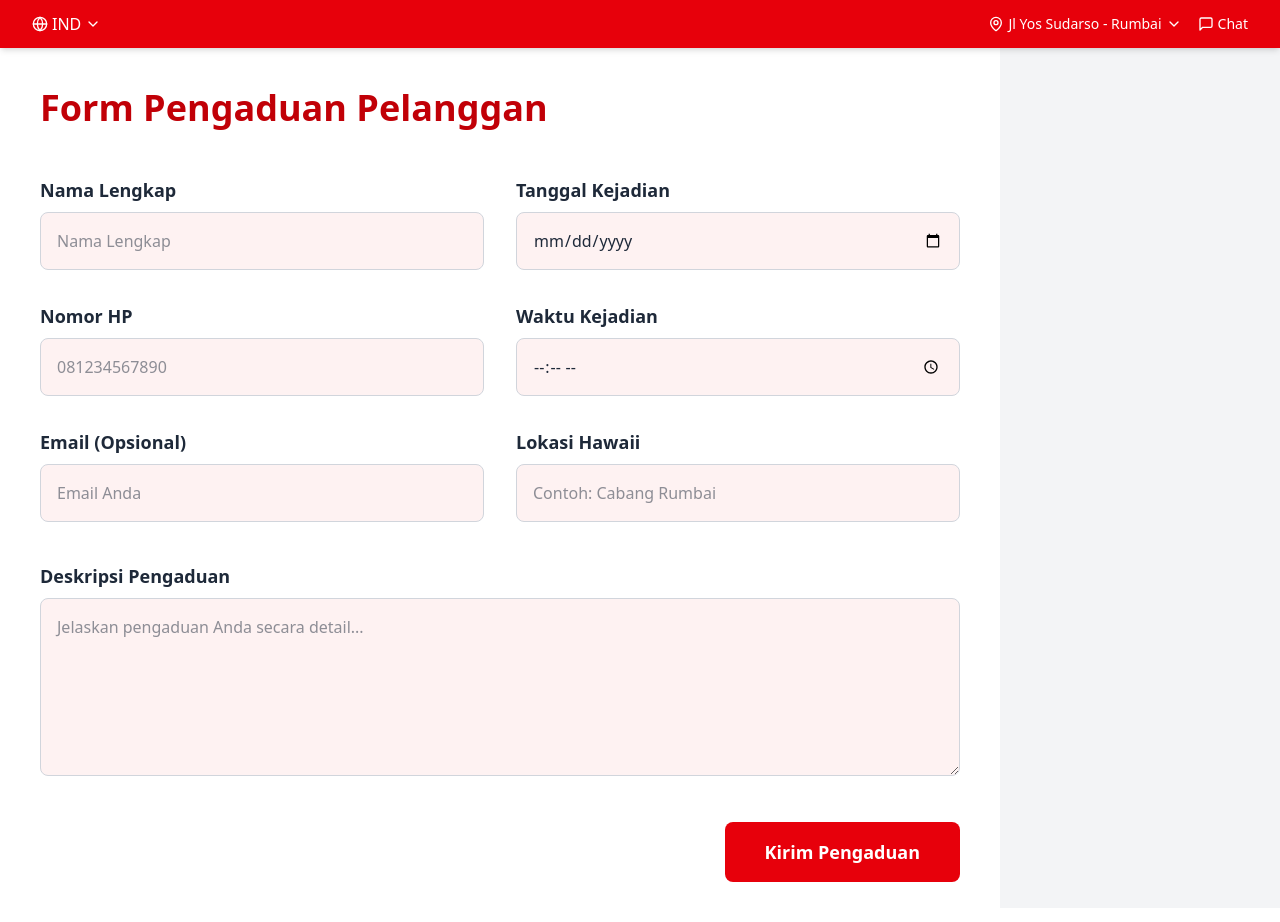
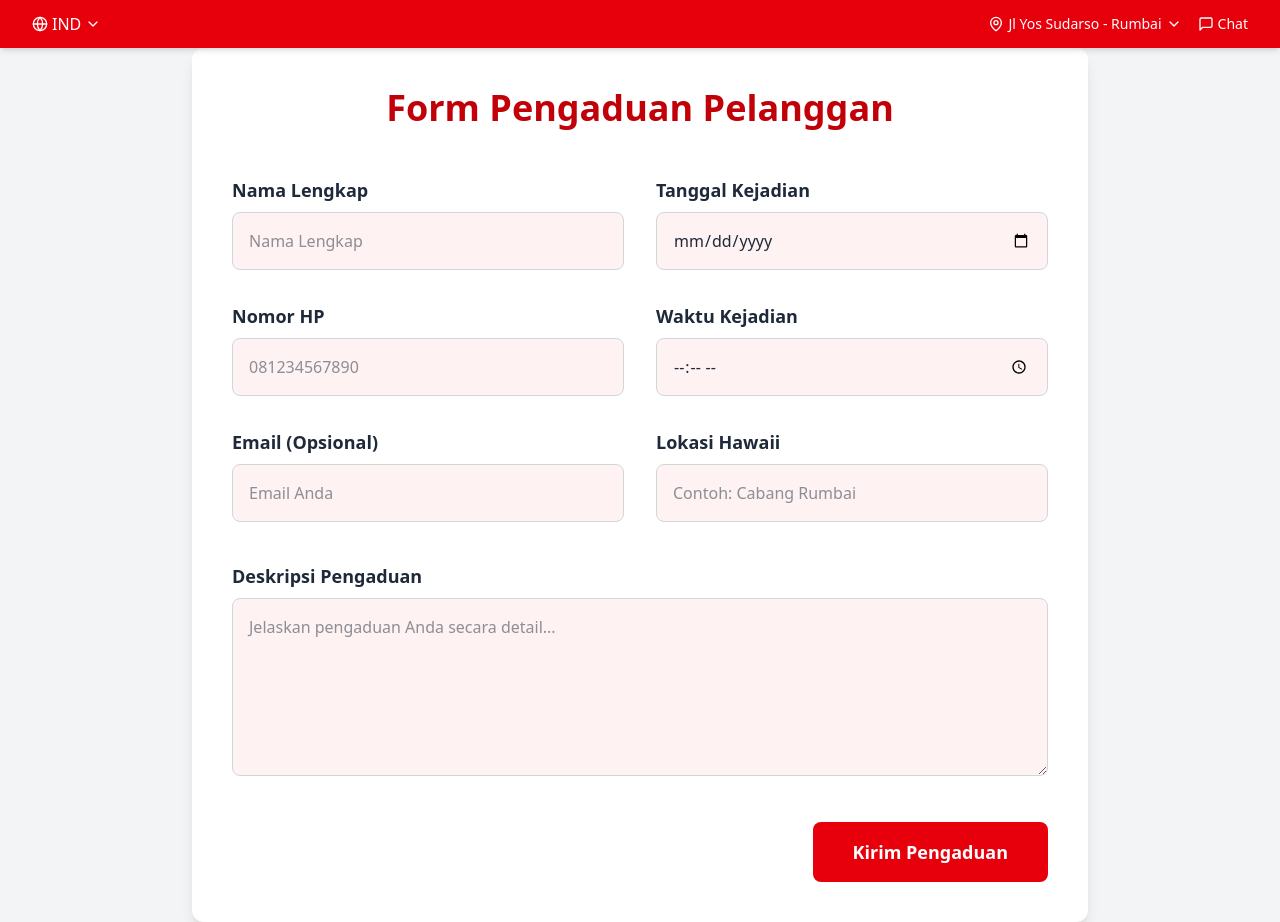
Before and after one commit to nrazz41/crm-23SIB-Kelompok1, a React (Vite) app: page /form-pengaduan in a window 1280 px wide. Built offline with nearby package versions, Linux system fonts and the light colour scheme.

Commit message:
DONE KAH?

```diff
--- a/src/assets/Pages/FormPengaduan.jsx
+++ b/src/assets/Pages/FormPengaduan.jsx
@@ -21,6 +21,7 @@ export default function FormPengaduanPage() {
       lokasiHawaii,
       deskripsiPengaduan,
     });
+    // Reset form
     setNamaLengkap('');
     setNoHp('');
     setEmail('');
@@ -31,9 +32,9 @@ export default function FormPengaduanPage() {
   };
 
   return (
-    <div className="w-250 h-215 bg-gray-100 text-gray-800">
-      <div className="bg-white w-full h-full px-10 py-10">
-        <h1 className="text-4xl font-bold text-red-700 mb-12">
+    <div className="min-h-screen flex items-center justify-center bg-gray-100 text-gray-800 px-4">
+      <div className="bg-white w-full max-w-4xl px-10 py-10 rounded-xl shadow-lg">
+        <h1 className="text-4xl font-bold text-red-700 mb-12 text-center">
           Form Pengaduan Pelanggan
         </h1>
 
@@ -118,7 +119,7 @@ export default function FormPengaduanPage() {
           <div className="mt-10 flex justify-end">
             <button
               type="submit"
-              className="bg-red-600 hover:bg-red-700 text-white font-semibold text-lg px-10 py-4 rounded-lg"
+              className="bg-red-600 hover:bg-red-700 text-white font-semibold text-lg px-10 py-4 rounded-lg transition duration-300"
             >
               Kirim Pengaduan
             </button>
```
